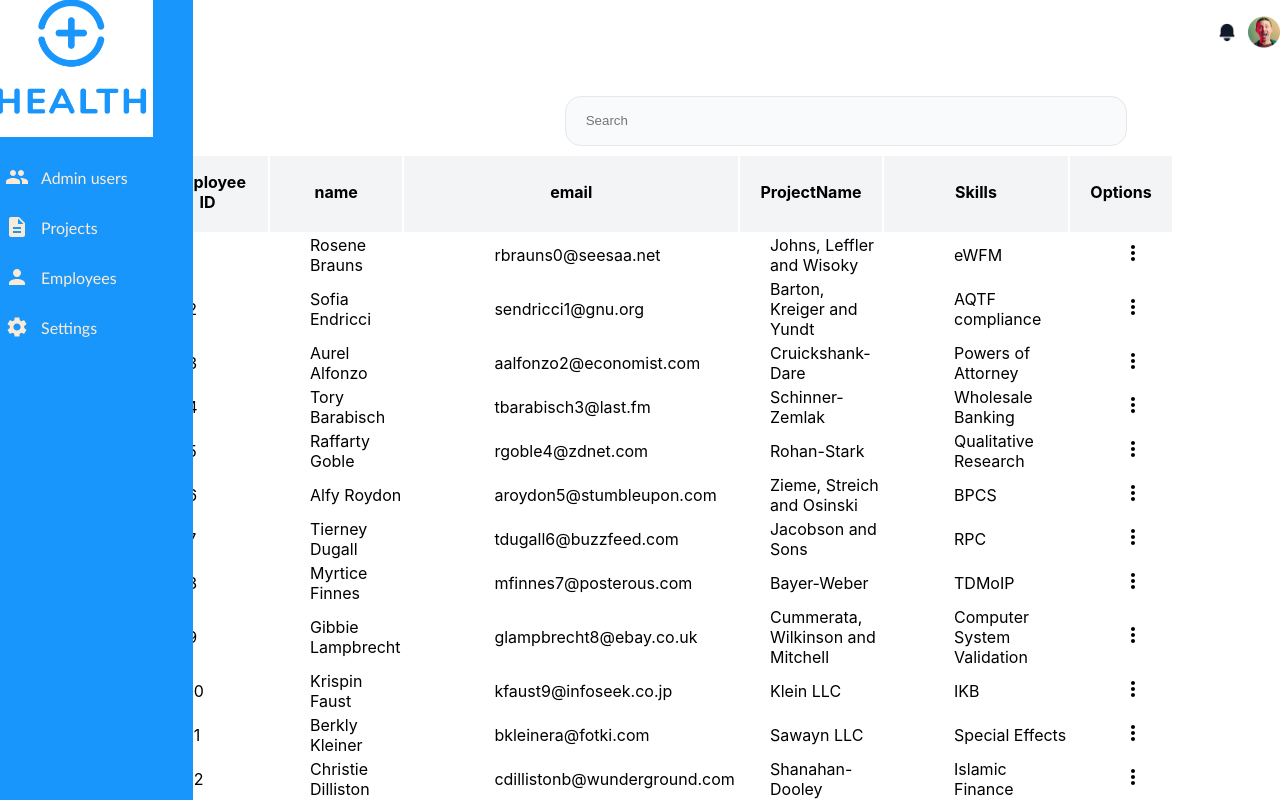
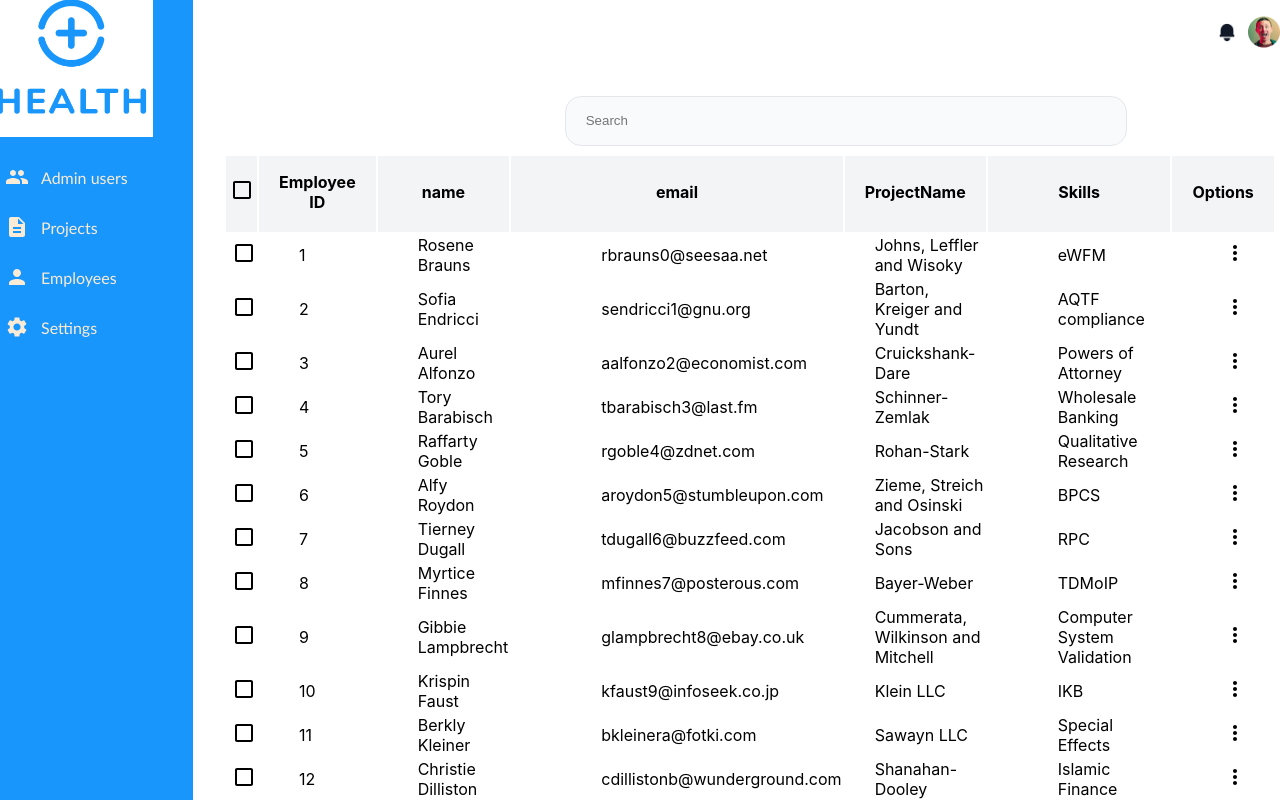
Before and after one commit to akesh01/demo-nextjs, a Next.js app: page /Admin/Employees in a window 1280 px wide. Shown: the top 800 px of the page. Built offline with nearby package versions, Linux system fonts and the light colour scheme.

Commit message:
deployment

```diff
--- a/components/Employeees/EmployeeItemsList.tsx
+++ b/components/Employeees/EmployeeItemsList.tsx
@@ -5,9 +5,9 @@ import MoreVertIcon from "@mui/icons-material/MoreVert";
 import CheckBoxOutlineBlankIcon from "@mui/icons-material/CheckBoxOutlineBlank";
 import records from '../../Employee.json';
 import PaginationElement from '../PaginationElement';
-const EmployeeItemsList = () => {
+const EmployeeItemsList = ({ isopen, setisopen }: any) => {
 
-  const [isopen, setisopen] = useState(false);
+
   const [tableData, setTableData] = useState<Array<any>>(records);
   const [currentPageData,setCurrentPageData] = useState<Array<any>>([]);
   const [currentPage,setCurrentPage] = useState(1);
--- a/components/projects/ProjectItemsList.tsx
+++ b/components/projects/ProjectItemsList.tsx
@@ -5,9 +5,9 @@ import MoreVertIcon from "@mui/icons-material/MoreVert";
 import CheckBoxOutlineBlankIcon from "@mui/icons-material/CheckBoxOutlineBlank";
 import records from '../../projects.json';
 import PaginationElement from '../PaginationElement';
-const ProjectItemsList = () => {
+const ProjectItemsList = ({ isopen, setisopen }: any) => {
 
-  const [isopen, setisopen] = useState(false);
+
   const [tableData, setTableData] = useState<Array<any>>(records);
   const [currentPageData,setCurrentPageData] = useState<Array<any>>([]);
   const [currentPage,setCurrentPage] = useState(1);
--- a/pages/Admin/Employees.tsx
+++ b/pages/Admin/Employees.tsx
@@ -23,7 +23,7 @@ const Employees = () => {
         <SideBar isopen={isopen} setisopen={setisopen}/>
        </div>
       <div>
-        <EmployeeItemsList/>
+        <EmployeeItemsList  isopen={isopen} setisopen={setisopen}/>
       </div>
 
     <div>
--- a/pages/Admin/Project.tsx
+++ b/pages/Admin/Project.tsx
@@ -23,7 +23,7 @@ const Project = () => {
         <SideBar isopen={isopen} setisopen={setisopen}/>
        </div>
       <div>
-        <ProjectItemsList/>
+        <ProjectItemsList isopen={isopen} setisopen={setisopen}/>
       </div>
       <br></br>
       <TablePagination
```
